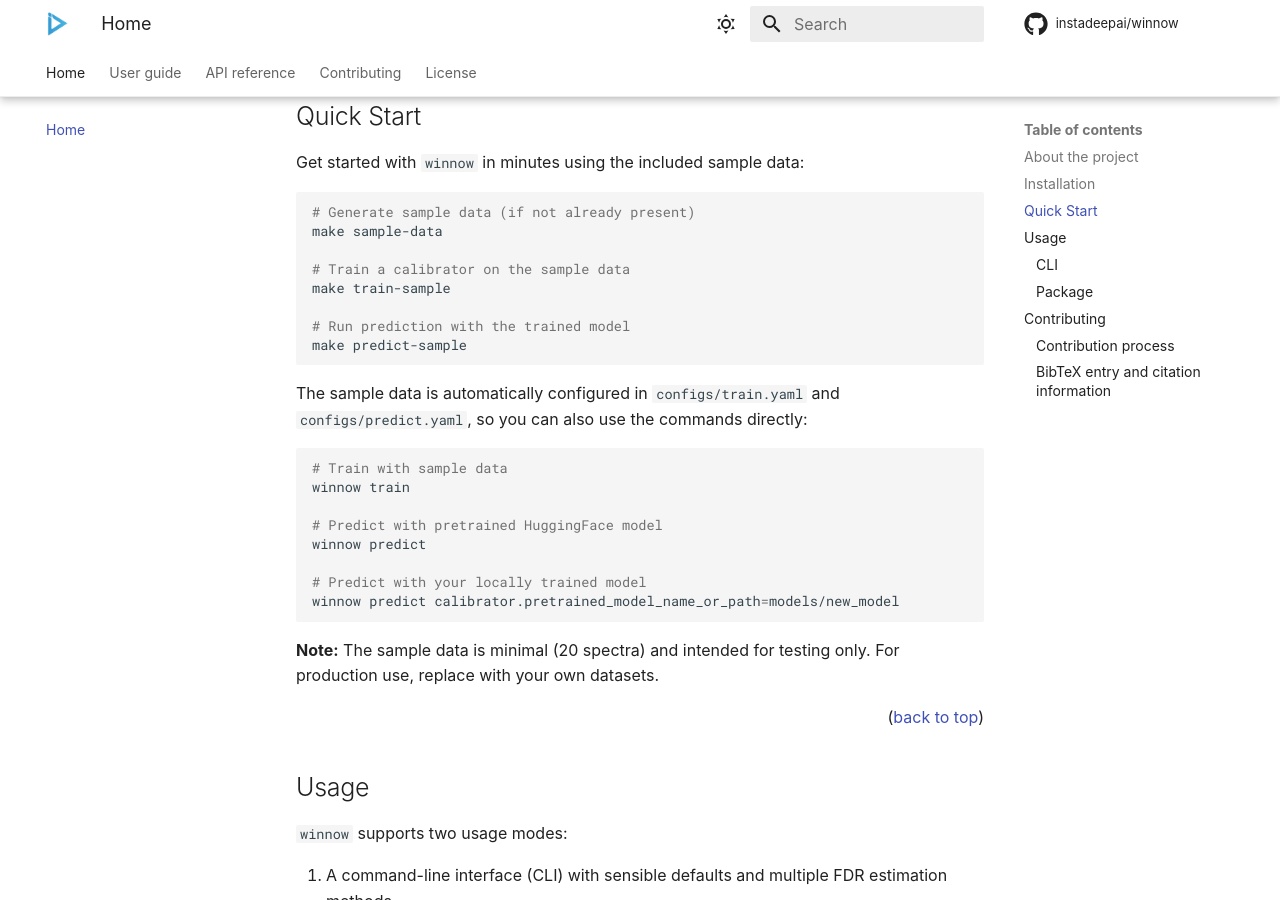
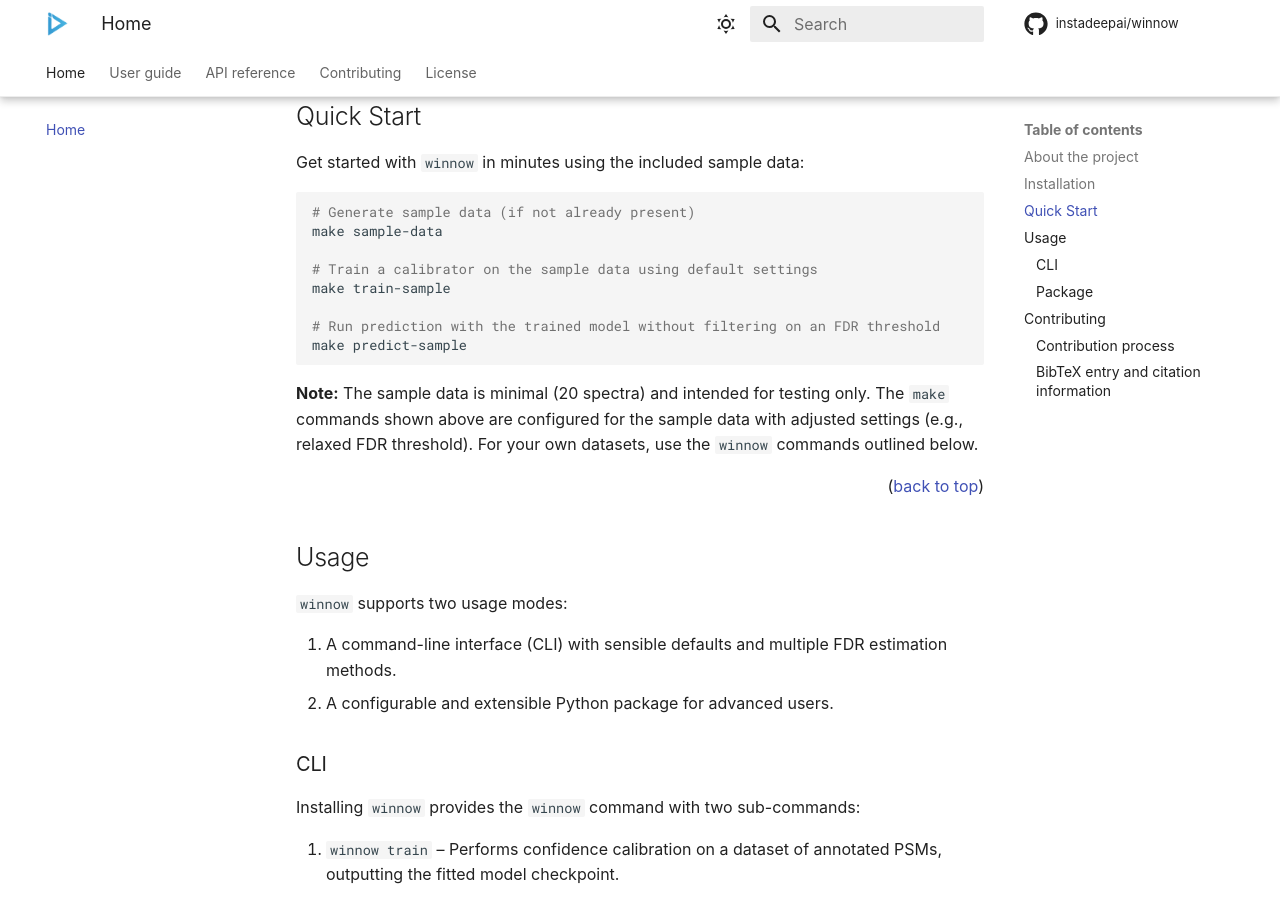
Before and after one commit to instadeepai/winnow, an MkDocs documentation site: the page built from docs/index.md, in a window 1280 px wide and 900 px high, scrolled down 2189 px. Built offline with MkDocs 1.6.1 and Material for MkDocs 9.7.7, drawn with Linux system fonts in a browser that asks for light colours; emoji names are drawn with the system emoji font; some web fonts are replaced; comment, search, counter and statistics services are not loaded.

Commit message:
docs: recommend use of Make commands in quickstart

````diff
--- a/README.md
+++ b/README.md
@@ -115,27 +115,14 @@
 # Generate sample data (if not already present)
 make sample-data
 
-# Train a calibrator on the sample data
+# Train a calibrator on the sample data using default settings
 make train-sample
 
-# Run prediction with the trained model
+# Run prediction with the trained model without filtering on an FDR threshold
 make predict-sample
 ```
 
-The sample data is automatically configured in `configs/train.yaml` and `configs/predict.yaml`, so you can also use the commands directly:
-
-```bash
-# Train with sample data
-winnow train
-
-# Predict with pretrained HuggingFace model
-winnow predict
-
-# Predict with your locally trained model
-winnow predict calibrator.pretrained_model_name_or_path=models/new_model
-```
-
-**Note:** The sample data is minimal (20 spectra) and intended for testing only. For production use, replace with your own datasets.
+**Note:** The sample data is minimal (20 spectra) and intended for testing only. The `make` commands shown above are configured for the sample data with adjusted settings (e.g., relaxed FDR threshold). For your own datasets, use the `winnow` commands outlined below.
 
 <p align="right">(<a href="#readme-top">back to top</a>)</p>
 
````
Also changed, not shown: docs/cli.md (+5 -2 lines).
